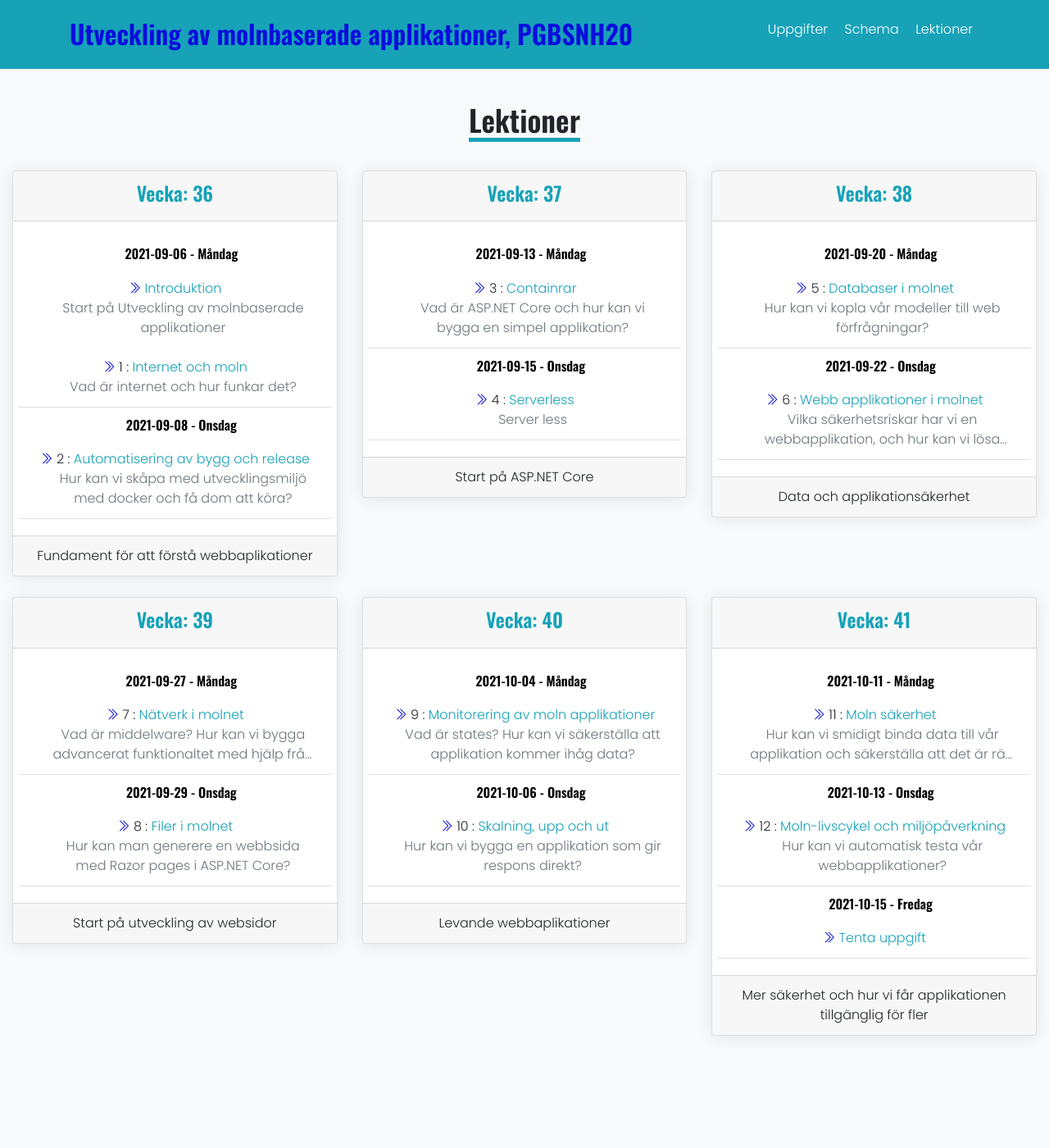
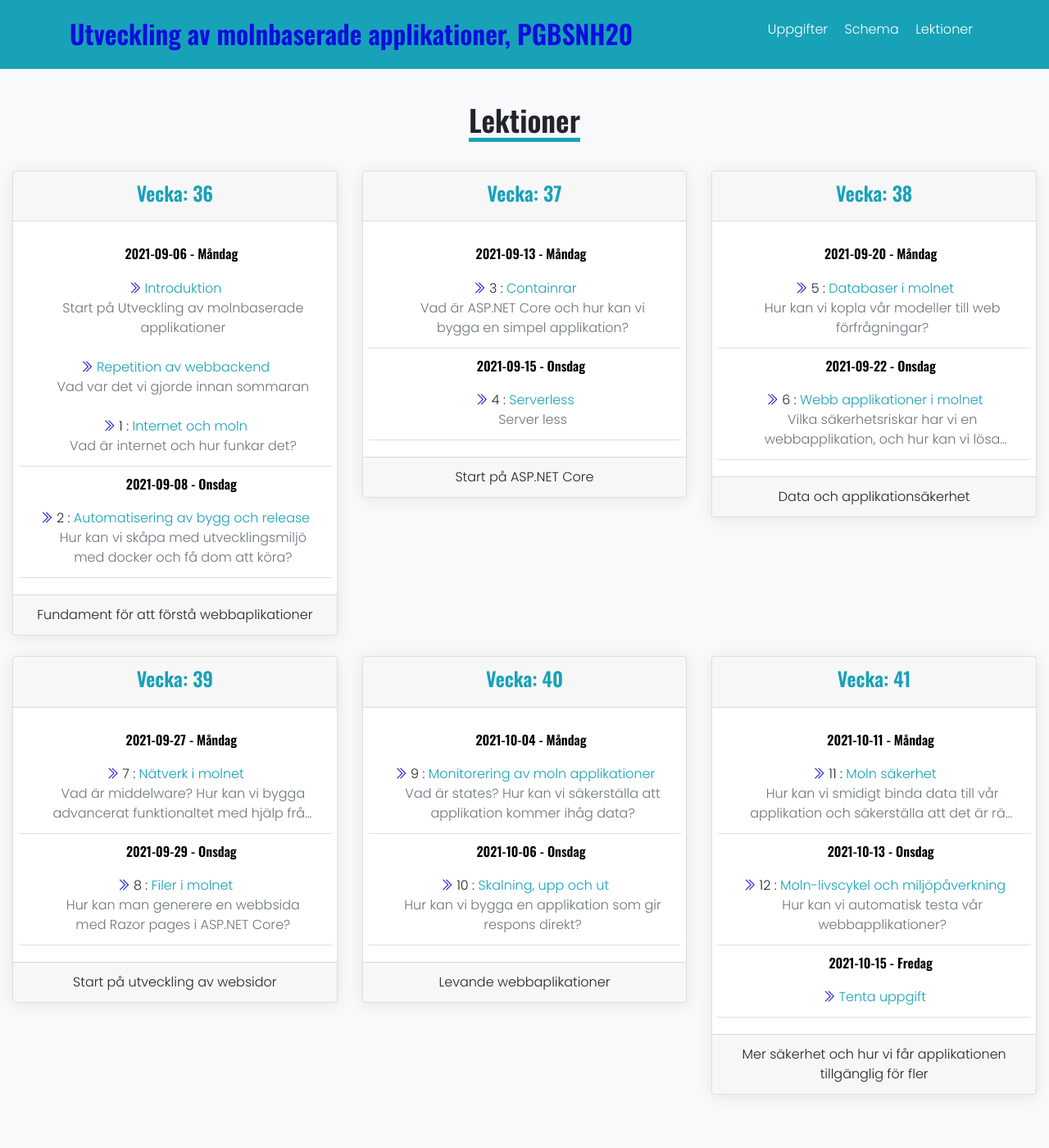
Before and after one commit to PGBSNH20/PGBSNH20-molnapplikationer, a Jekyll site: the page built from lectures.md, in a window 1280 px wide. Shown: the whole page at 82% size. Built offline with Jekyll 4.4.1, drawn with Linux system fonts in a browser that asks for light colours; nearby versions of some CDN libraries; before the commit the page ends 1328 px from its top, so only the background shows below that.

Commit message:
Update of schedule

```diff
--- a/_data/schedule.yml
+++ b/_data/schedule.yml
@@ -17,7 +17,16 @@ weeks:
       dirname: untitled-lecture
       description: "Start på Utveckling av molnbaserade applikationer"
       start-full: 20210906T083000
-      end-full: 20210906T093000
+      end-full: 20210906T091500
+    - activity: lecture
+      title: "Repetition av webbackend"
+      titleEn: "Run-through of webbackend"
+      slug: cloud-lectures/introduction
+      filename: Untitled
+      dirname: untitled-lecture
+      description: "Vad var det vi gjorde innan sommaran"
+      start-full: 20210906T093000
+      end-full: 20210906T110000
     - activity: lecture
       title: "Internet och moln"
       titleEn: "Internet och moln"
@@ -26,8 +35,8 @@ weeks:
       filename: Untitled
       dirname: untitled-lecture
       description: "Vad är internet och hur funkar det?"
-      start-full: 20210906T094500
-      end-full: 20210906T110000
+      start-full: 20210906T111500
+      end-full: 20210906T123000
     - activity: standup
       title: "Avslutning på dagen"
       titleEn: "Get together and end of day"
```
